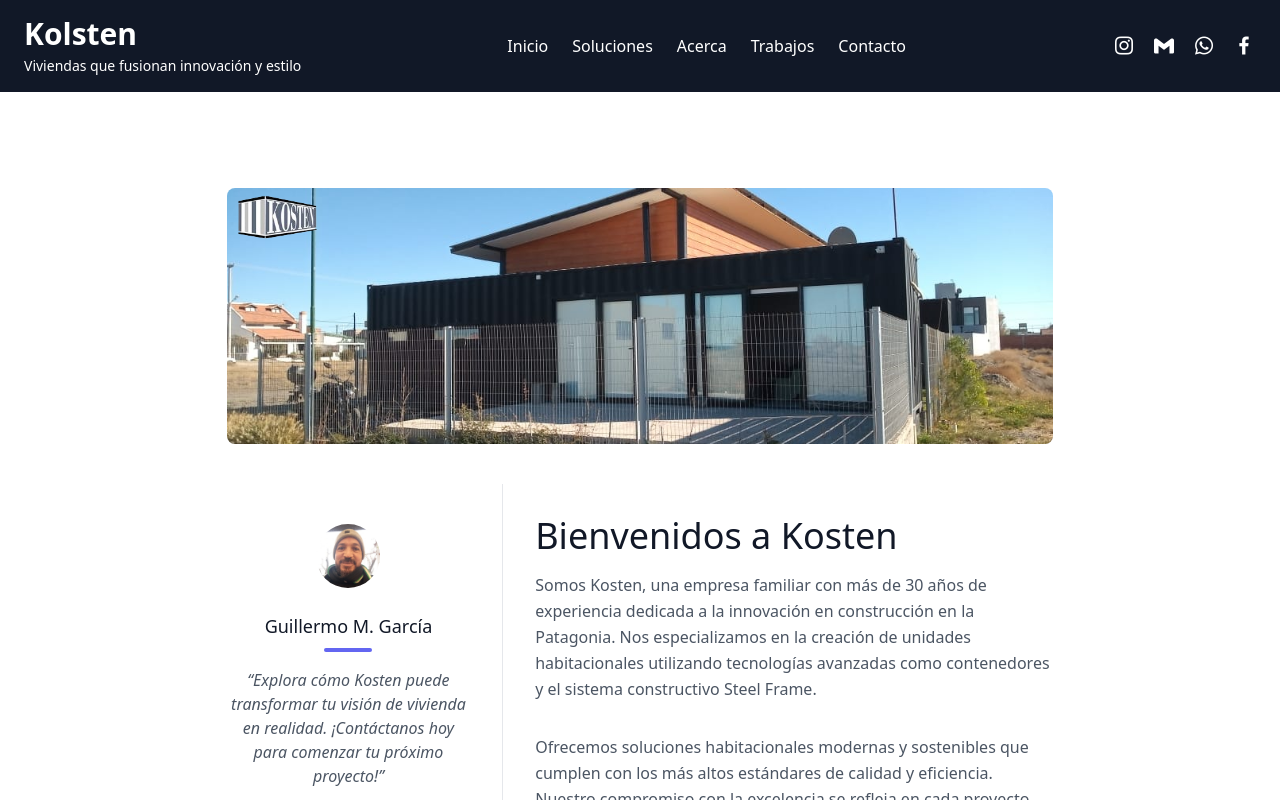
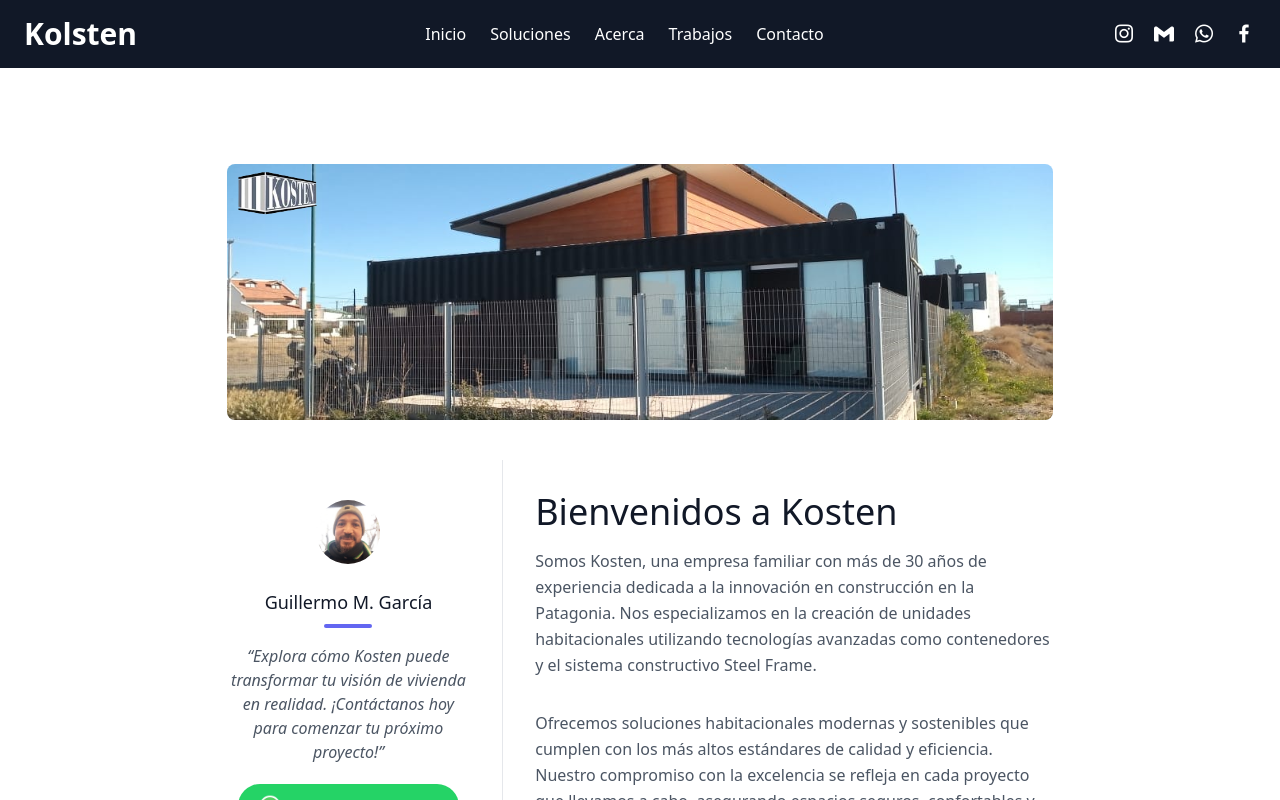
Before and after one commit to hectorgarciatw/kosten, a React (Vite) app: page / in a window 1280 px wide. Shown: the top 800 px of the page. Built offline with nearby package versions, Linux system fonts and the light colour scheme.

Commit message:
Eliminando slogan

```diff
--- a/src/components/Navbar.jsx
+++ b/src/components/Navbar.jsx
@@ -11,10 +11,8 @@
     return (
         <nav className="bg-gray-900 text-white">
             <div className="container mx-auto flex flex-col md:flex-row justify-between items-center py-4 px-6">
-                <div className="flex flex-col items-center md:items-start">
-                    <a className="text-3xl font-bold font-heading transform transition-transform duration-300 hover:scale-110">Kolsten</a>
-                    <span className="text-sm mt-1 text-white">Viviendas que fusionan innovación y estilo</span>
-                </div>
+                <a className="text-3xl font-bold font-heading transform transition-transform duration-300 hover:scale-110">Kolsten</a>
+
                 <div className="hidden md:flex space-x-6">
                     <a
                         className="relative hover:text-gray-300 transition-colors duration-300
```
